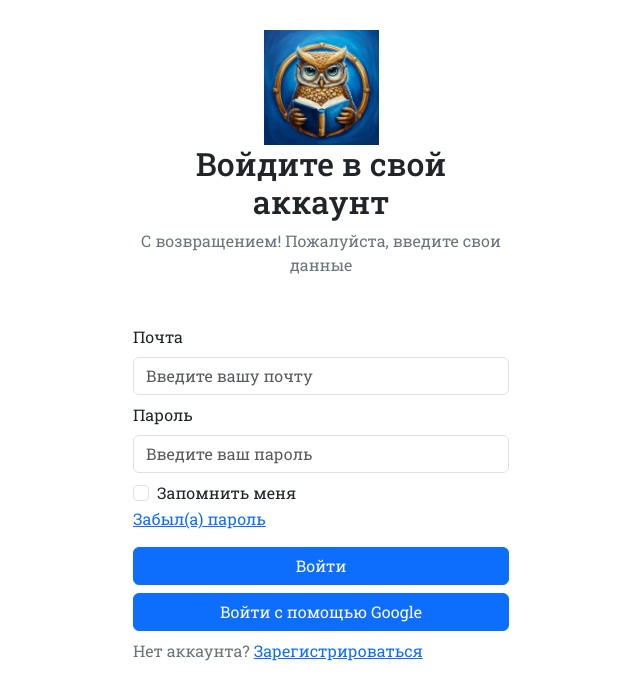
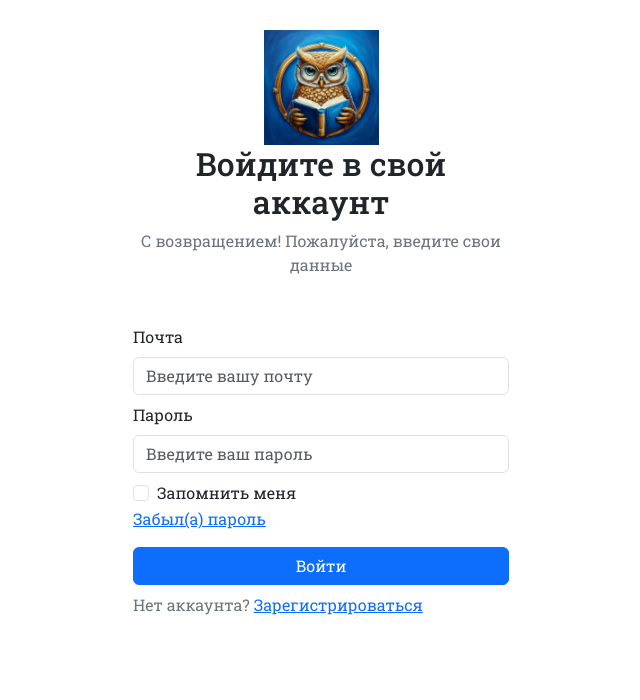
Before and after one commit to DashaSav/book-project, a React (Create React App) app: page /login in a window 1280 px wide. Shown: the top 700 px of the page, without its empty margins (319-959 px from the left). Built offline with nearby package versions, Linux system fonts and the light colour scheme.

Commit message:
fixed signup and login

```diff
--- a/src/presentation/pages/Login.tsx
+++ b/src/presentation/pages/Login.tsx
@@ -87,13 +87,6 @@ function Login() {
               onClick={handleLogin}
               value="Войти"
             />
-            <Button
-              className="mb-2"
-              as="input"
-              type="button"
-              onClick={handleLogin}
-              value="Войти с помощью Google"
-            />
           </Stack>
         </Form>
 
--- a/src/presentation/pages/SignUp.tsx
+++ b/src/presentation/pages/SignUp.tsx
@@ -22,7 +22,7 @@ function SignUp() {
   const resetStates = () => {
     setEmail("");
     setPassword("");
-    setName("")
+    setName("");
   };
 
   const handleSignup = async () => {
@@ -97,12 +97,6 @@ function SignUp() {
               type="button"
               value="Зарегистрироваться"
             />
-            <Button
-              as="input"
-              type="button"
-              onClick={handleSignup}
-              value="Зарегистрироваться через Google"
-            />
           </Stack>
         </Form>
 
```
